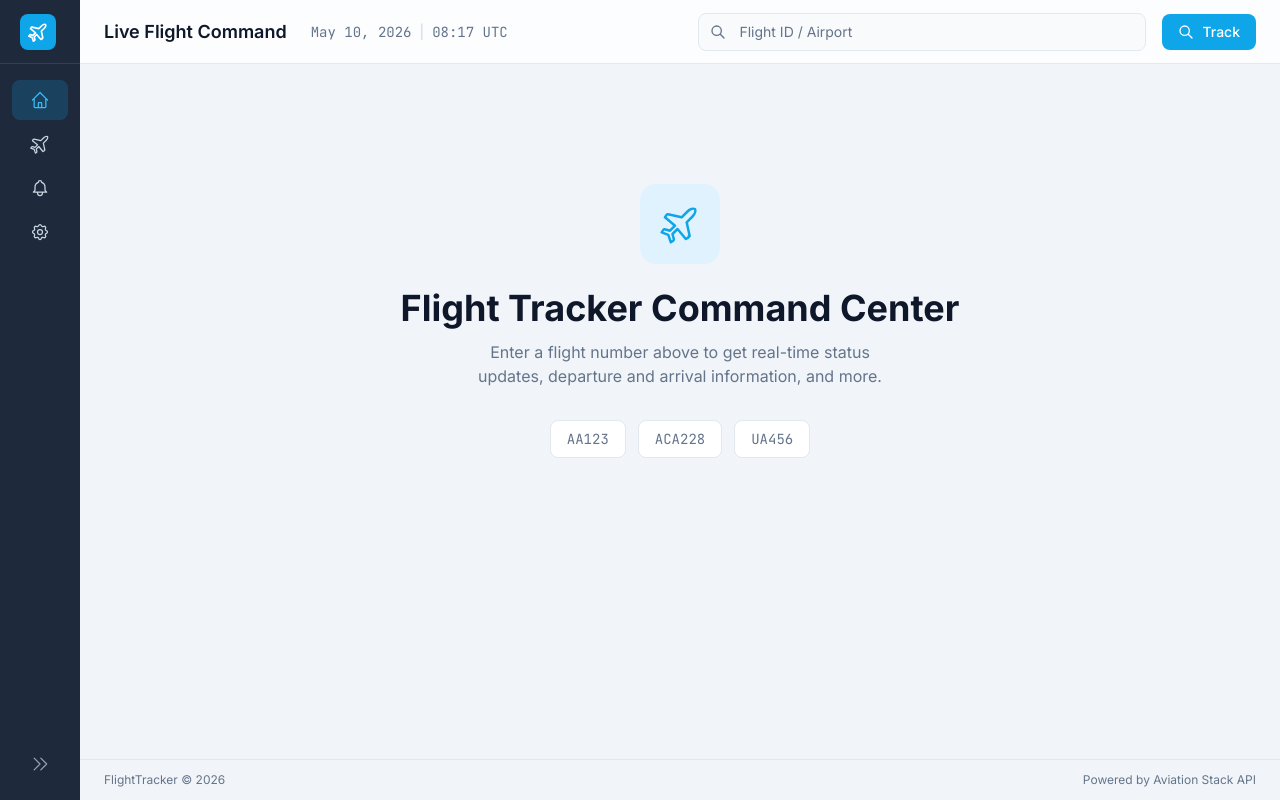
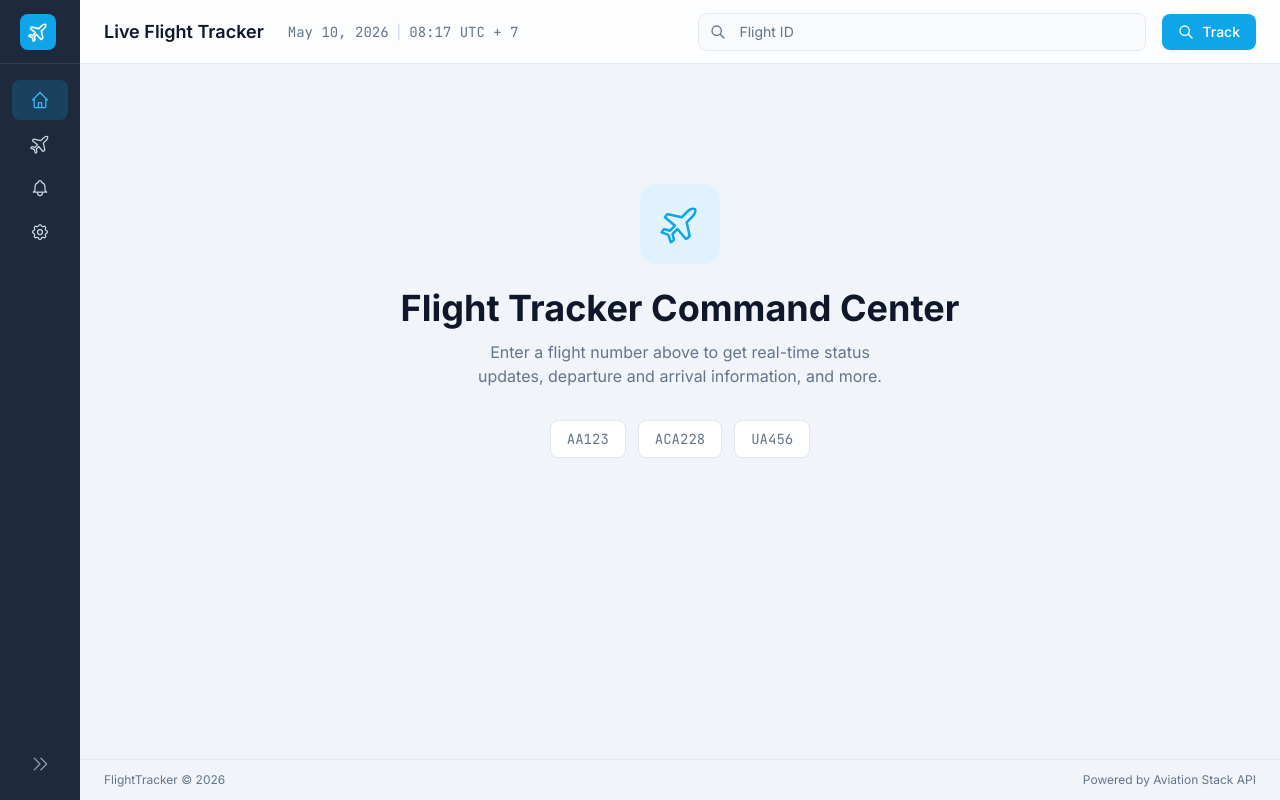
Before and after one commit to Shonh-debug/flight-tracker, a Next.js app: page / in a window 1280 px wide. Built offline with nearby package versions, Linux system fonts and the light colour scheme.

Commit message:
small changes

```diff
--- a/src/components/TopBar.tsx
+++ b/src/components/TopBar.tsx
@@ -47,14 +47,14 @@ export default function TopBar({
 
       {/* Page title */}
       <div className="hidden md:block">
-        <h2 className="text-lg font-semibold text-dash-text">Live Flight Command</h2>
+        <h2 className="text-lg font-semibold text-dash-text">Live Flight Tracker</h2>
       </div>
 
       {/* Date and time */}
       <div className="hidden md:flex items-center gap-2 text-sm text-dash-muted ml-2">
         <span className="font-mono">{dateStr}</span>
         <span className="text-slate-300">|</span>
-        <span className="font-mono">{timeStr} UTC</span>
+        <span className="font-mono">{timeStr} UTC + 7</span>
       </div>
 
       {/* Search bar */}
@@ -74,7 +74,7 @@ export default function TopBar({
             value={searchValue}
             onChange={(e) => onSearchChange(e.target.value)}
             onKeyDown={handleKeyDown}
-            placeholder="Flight ID / Airport"
+            placeholder="Flight ID "
             className="w-full pl-10 pr-4 py-2 bg-slate-50 border border-dash-border rounded-lg text-sm text-dash-text placeholder:text-dash-muted focus:outline-none focus:ring-2 focus:ring-sky-500/50 focus:border-sky-500 transition-all"
           />
           {loading && (
```
